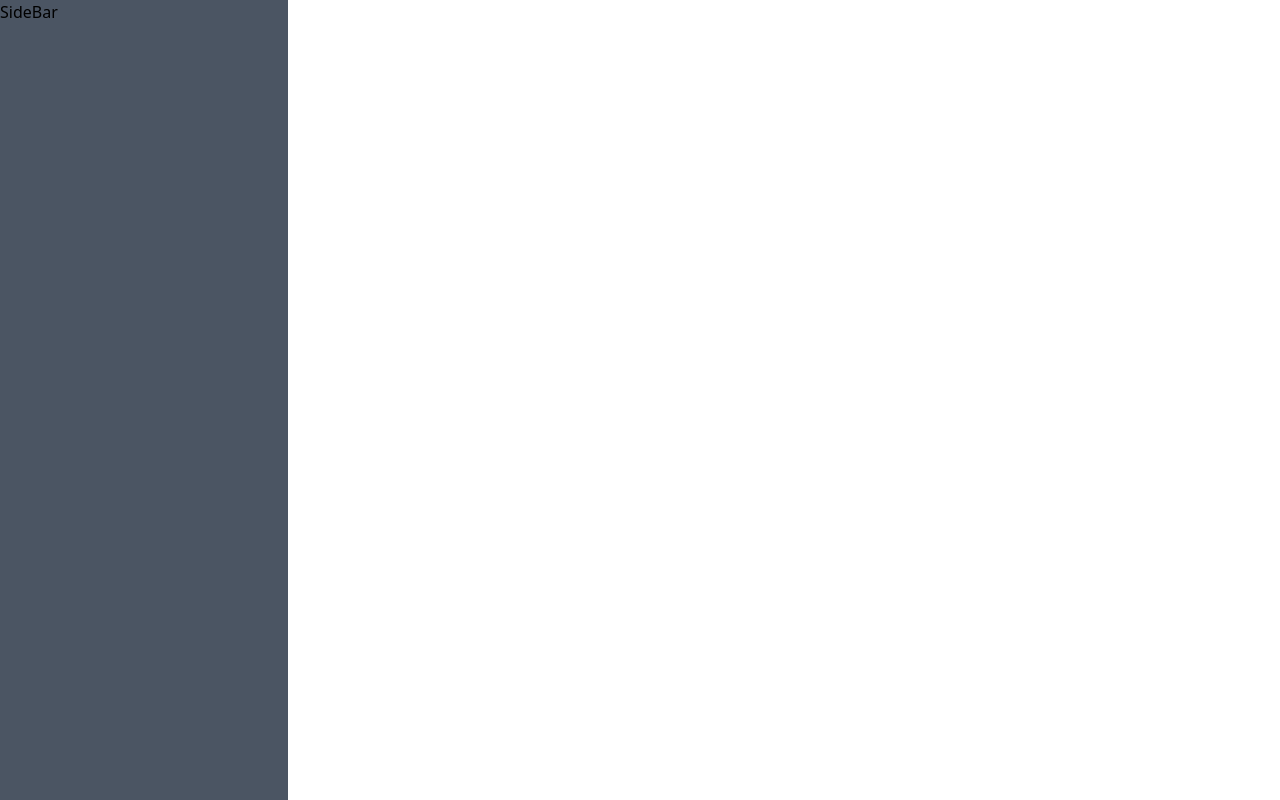
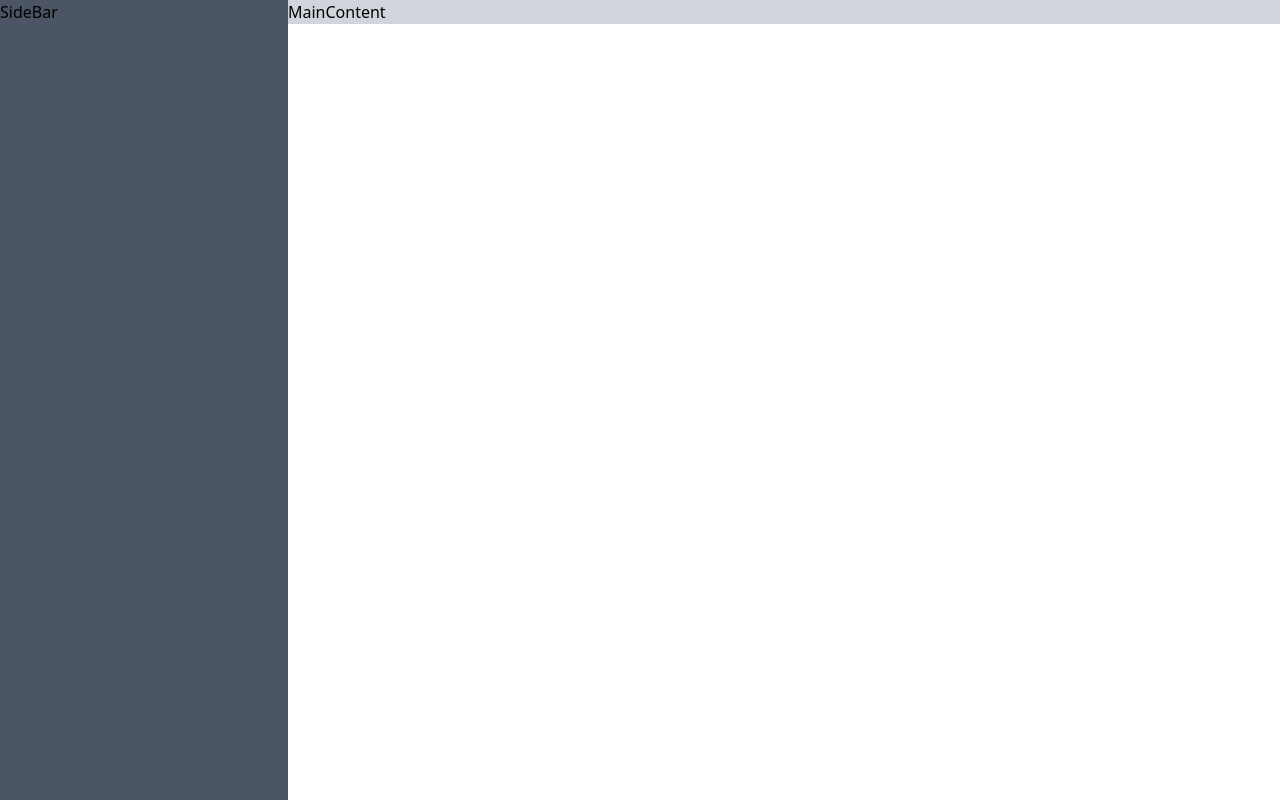
Before and after one commit to CarlosHdz7/whatsapp-ui, a React (Vite) app: page / in a window 1280 px wide. Built offline with nearby package versions, Linux system fonts and the light colour scheme.

Commit message:
:sparkles: Add MainContent component

```diff
--- a/src/App.tsx
+++ b/src/App.tsx
@@ -1,10 +1,12 @@
 import './App.css';
+import MainContent from './components/MainContent/MainContent';
 import SideBar from './components/SideBar/SideBar';
 
 function App() {
   return (
     <div className="flex">
       <SideBar />
+      <MainContent />
     </div>
   );
 }
--- /dev/null
+++ b/src/components/MainContent/MainContent.tsx
@@ -0,0 +1,7 @@
+import React from 'react';
+
+const MainContent = () => {
+  return <div className="bg-gray-300 pl-72 w-full">MainContent</div>;
+};
+
+export default MainContent;
--- /dev/null
+++ b/src/components/MainContent/index.tsx
@@ -0,0 +1 @@
+export { default } from './MainContent';
```
